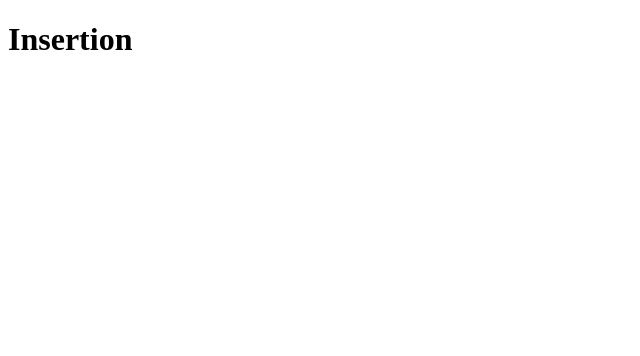
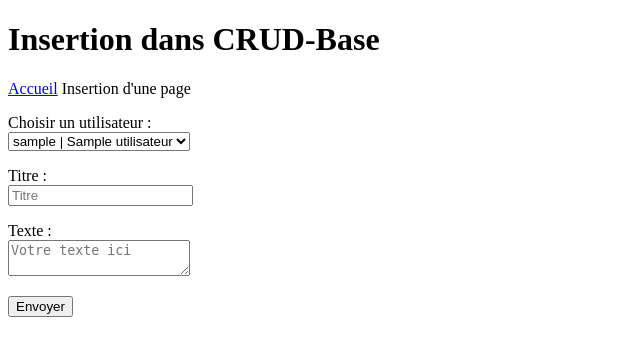
Before and after one commit to WebDevCF2m2020/basePHP, a PHP site: page /?insertion in a window 1280 px wide. Shown: the top 356 px of the page, without its empty margins (0-640 px from the left). Run offline with PHP 8.4, Linux system fonts and the light colour scheme; tables that the repository leaves empty hold one stand-in row (values such as "Sample post").

Commit message:
formulaire avec choix de l'utilisateur

```diff
--- a/24-crud-base/index.php
+++ b/24-crud-base/index.php
@@ -41,7 +41,7 @@ if(isset($_GET['affiche']) && ctype_digit($_GET['affiche'])){
     // appel de la page détail de l'article
     require_once "pages/affiche.php";
 
-// si on veut insérer un nouvel article, existance de la variable get "insertion" C
+// si on veut insérer un nouvel article, existence de la variable get "insertion" C
 }elseif (isset($_GET['insertion'])){
 
     // appel de la page d'insertion
--- a/24-crud-base/pages/accueil.php
+++ b/24-crud-base/pages/accueil.php
@@ -25,7 +25,7 @@ $nb = mysqli_num_rows($requete);
 <body>
 <h1>Accueil du CRUD-Base</h1>
 <div id="menu">
-    <a href="./">Accueil</a>
+    Accueil
     <a href="./?insertion">Insertion d'une page</a>
 </div>
 <div id="content">
--- a/24-crud-base/pages/insertion.php
+++ b/24-crud-base/pages/insertion.php
@@ -1,5 +1,14 @@
 <?php
-
+/*
+ * Récupération de tous les auteurs pour le choix d'un auteur pour l'article
+ */
+$sql = "SELECT idutilisateur, thelogin, thename FROM utilisateur ORDER BY thelogin ASC;";
+$requestUtil = mysqli_query($db,$sql) or die(mysqli_errno($db));
+// si on a pas d'utilisateur, on ne peut pas insérer de page, redirection avec header("Location: ./") vers la page d'accueil, on arrête le script de cette page avec exit() ou die()
+if(empty(mysqli_num_rows($requestUtil))){
+    header("Location: ./");
+    exit();
+}
 ?>
 <!doctype html>
 <html lang="en">
@@ -11,6 +20,32 @@
     <title>Insertion</title>
 </head>
 <body>
-<h1>Insertion</h1>
+<h1>Insertion dans CRUD-Base</h1>
+<div id="menu">
+    <a href="./">Accueil</a>
+    Insertion d'une page
+</div>
+<div id="content">
+    <form action="" method="post" name="insertion">
+        <p>Choisir un utilisateur : <br>
+        <select name="idutilisateur" required>
+            <?php
+            while($user = mysqli_fetch_assoc($requestUtil)){
+            ?>
+            <option value="<?=$user['idutilisateur']?>"><?=$user['thelogin']?> | <?=$user['thename']?></option>
+            <?php
+            }
+            ?>
+        </select>
+        </p>
+        <p>Titre : <br>
+        <input type="text" name="thetitle" placeholder="Titre" required maxlength="200">
+        </p>
+        <p>Texte : <br>
+            <textarea name="thetext" placeholder="Votre texte ici" required></textarea>
+        </p>
+        <p><input type="submit" value="Envoyer"></p>
+    </form>
+</div>
 </body>
 </html>
```
